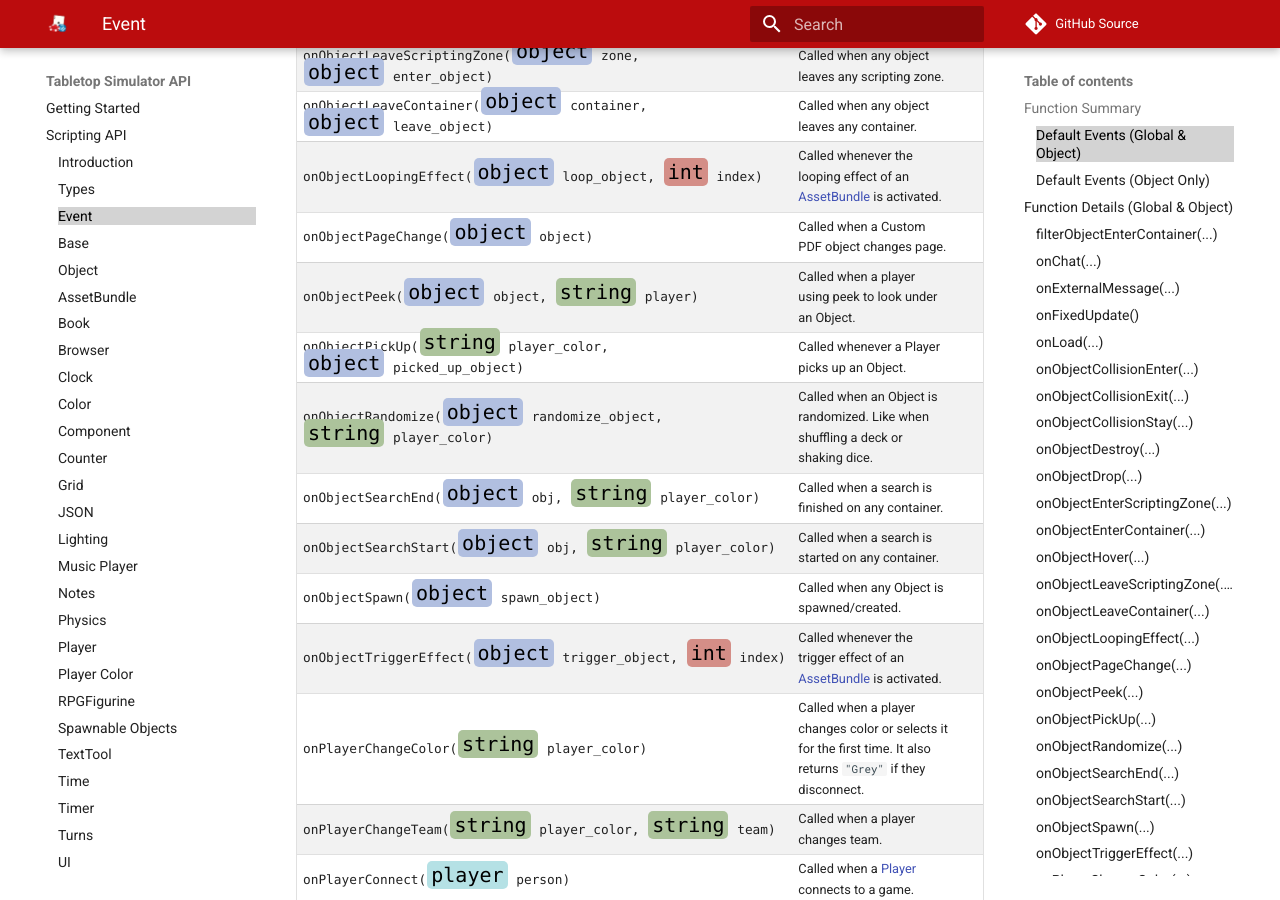
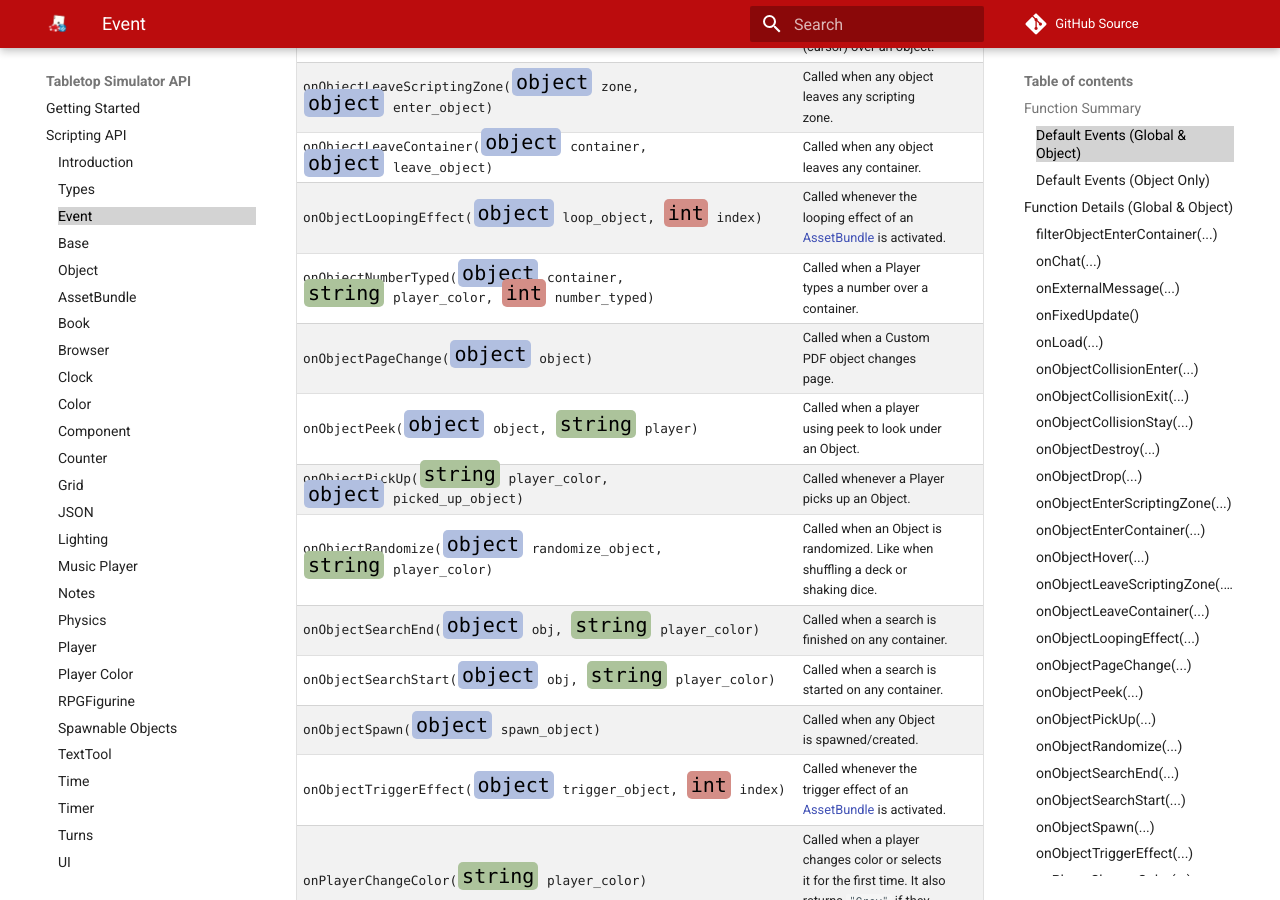
Before and after one commit to Berserk-Games/Tabletop-Simulator-API, an MkDocs documentation site: the page built from docs/event.md, in a window 1280 px wide and 900 px high, scrolled down 1947 px. Built offline with MkDocs 1.6.1 and Material for MkDocs 9.7.7, drawn with Linux system fonts in a browser that asks for light colours; comment, search, counter and statistics services are not loaded.

Commit message:
added function onObjectNumberTyped

```diff
--- a/docs/event.md
+++ b/docs/event.md
@@ -25,6 +25,7 @@ onObjectHover([<span class="tag str"></span>](types.md)&nbsp;player_color, [<spa
 onObjectLeaveScriptingZone([<span class="tag obj"></span>](types.md)&nbsp;zone, [<span class="tag obj"></span>](types.md)&nbsp;enter_object) | Called when any object leaves any scripting zone. | [<span class="i"></span>](#onobjectleavescriptingzone)
 onObjectLeaveContainer([<span class="tag obj"></span>](types.md)&nbsp;container, [<span class="tag obj"></span>](types.md)&nbsp;leave_object) | Called when any object leaves any container. | [<span class="i"></span>](#onobjectleavecontainer)
 onObjectLoopingEffect([<span class="tag obj"></span>](types.md)&nbsp;loop_object, [<span class="tag int"></span>](types.md)&nbsp;index) | Called whenever the looping effect of an [AssetBundle](assetbundle.md) is activated. | [<span class="i"></span>](#onobjectloopingeffect)
+onObjectNumberTyped([<span class="tag obj"></span>](types.md)&nbsp;container, [<span class="tag str"></span>](types.md)&nbsp;player_color, [<span class="tag int"></span>](types.md)&nbsp;number_typed) | Called when a Player types a number over a container. |
 onObjectPageChange([<span class="tag obj"></span>](types.md)&nbsp;object) | Called when a Custom PDF object changes page. | [<span class="i"></span>](#onobjectpagechange)
 onObjectPeek([<span class="tag obj"></span>](types.md)&nbsp;object, [<span class="tag str"></span>](types.md)&nbsp;player) | Called when a player using peek to look under an Object. | [<span class="i"></span>](#onobjectpeek)
 onObjectPickUp([<span class="tag str"></span>](types.md)&nbsp;player_color, [<span class="tag obj"></span>](types.md)&nbsp;picked_up_object) | Called whenever a Player picks up an Object. | [<span class="i"></span>](#onobjectpickup)
```
